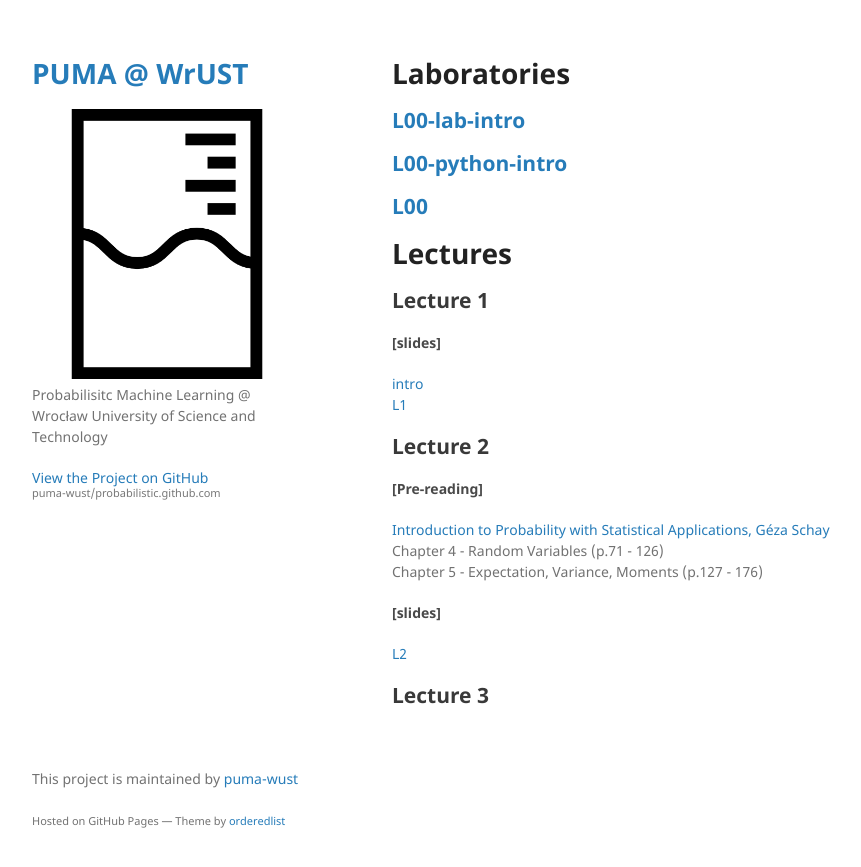
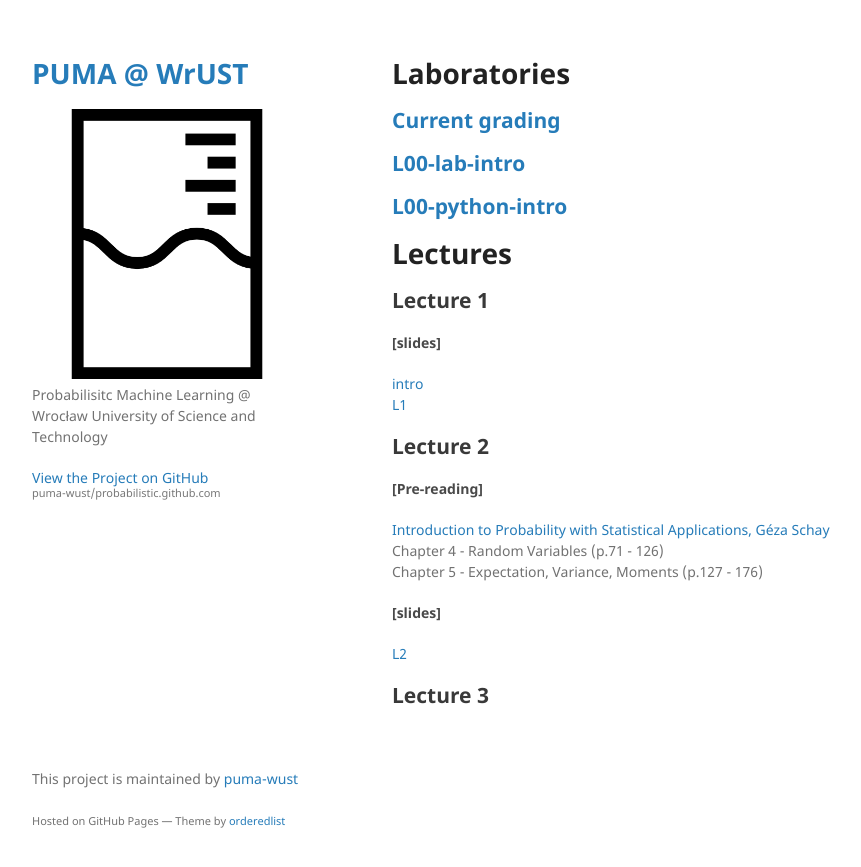
Before and after one commit to puma-wust/probabilistic.github.com, a Jekyll site: the page built from index.md, in a window 1280 px wide. Shown: the top 867 px of the page, without its empty margins (178-1039 px from the left). Built offline with Jekyll 4.4.1, drawn with Linux system fonts in a browser that asks for light colours; our own code applies the rules of GitHub Pages for plain Markdown files.

Commit message:
Add current grading to web page

```diff
--- a/index.md
+++ b/index.md
@@ -4,9 +4,9 @@ layout: default
 
 
 # Laboratories
+## [Current grading](https://docs.google.com/spreadsheets/d/1F8VizwnzOVgrZ6KpPuCqaYm6Wj_S_PJIXQFRgUROfsY/edit?usp=sharing)
 ## [L00-lab-intro](/static/l00-lab-intro.pdf)
 ## [L00-python-intro](/static/l00-python-intro.pdf)
-## [L00](https://github.com/puma-wust/base-l00-2020)
 
 # Lectures
 ## Lecture 1
```
